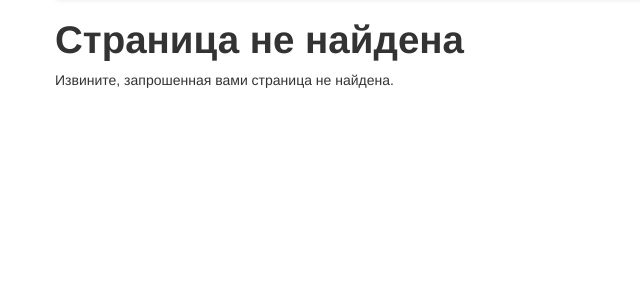
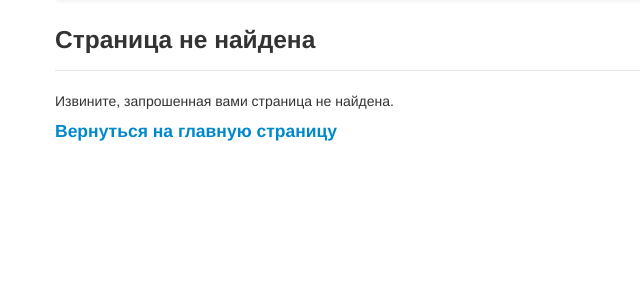
Before and after one commit to MarsStirner/elreg, a Django app: template ElReg/elreg_app/templates/404.html in a window 1280 px wide. Shown: the part 172-472 px from the top of the page, without its empty margins (0-640 px from the left). Run offline with Django 3.2, Linux system fonts and the light colour scheme; the template is opened without the code that fills it: most values are stand-ins (such as "Sample title", 1, 10 or a date in 2020); grey boxes marked "Sample" are stand-in pictures; some libraries are stand-ins or nearby versions.

Commit message:
Links to mainpage in error pages

```diff
--- a/ElReg/elreg_app/templates/404.html
+++ b/ElReg/elreg_app/templates/404.html
@@ -5,7 +5,7 @@
 {% block title %}Страница не найдена{% endblock %}
 
 {% block content %}
-    <h1>Страница не найдена</h1>
-
+    <legend><h3>Страница не найдена</h3></legend>
     <p>Извините, запрошенная вами страница не найдена.</p>
+    <h4><a href="{% url index %}" title="На главную страницу">Вернуться на главную страницу</a></h4>
 {% endblock %}
--- a/ElReg/elreg_app/templates/500.html
+++ b/ElReg/elreg_app/templates/500.html
@@ -7,11 +7,9 @@
 </head>
 
 <body>
-<h1>Страница недоступна</h1>
-
+<legend><h3>Страница недоступна</h3></legend>
 <p>Извините, запрошенная страница недоступна из-за неполадок на сервере.</p>
-
 <p>Инженеры извещены, зайдите, пожалуйста, попозже.</p>
+<h4><a href="{% url index %}" title="На главную страницу">Вернуться на главную страницу</a></h4>
 </body>
-
 </html>
```
